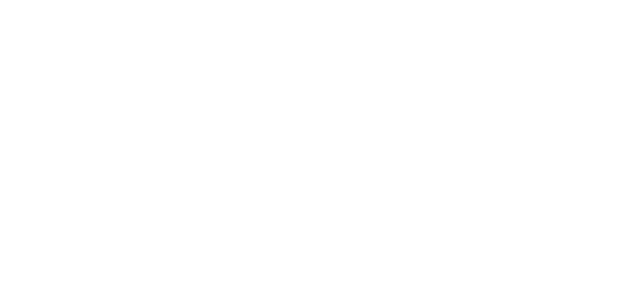
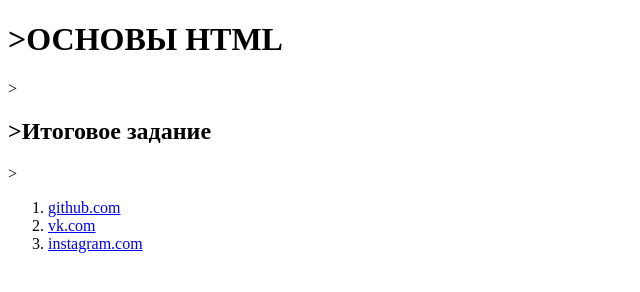
Before and after one commit to BOLOFFICIAL/task-html, a website: page src/index.html in a window 1280 px wide. Shown: the whole page, without its empty margins (0-640 px from the left). Drawn offline with Linux system fonts and the light colour scheme.

Commit message:
Задание по HTML

```diff
--- a/src/index.html
+++ b/src/index.html
@@ -1,7 +1,15 @@
 <!DOCTYPE html>
 <html lang="en">
     <head>
-        <title>HTML</title>
+        <title>My_Task</title>
     </head>
-    <body></body>
+    <body>
+        <h1>>ОСНОВЫ HTML</h1>>
+        <h2>>Итоговое задание</h2>>
+        <ol>
+        <li><a href="https://github.com/BOLOFFICIAL">github.com</li>
+        <li><a href="https://vk.com/bolofficial">vk.com</a></li>
+        <li><a href="https://www.instagram.com/_bolofficial/">instagram.com</a></li>
+        </ol>
+    </body>
 </html>
```
